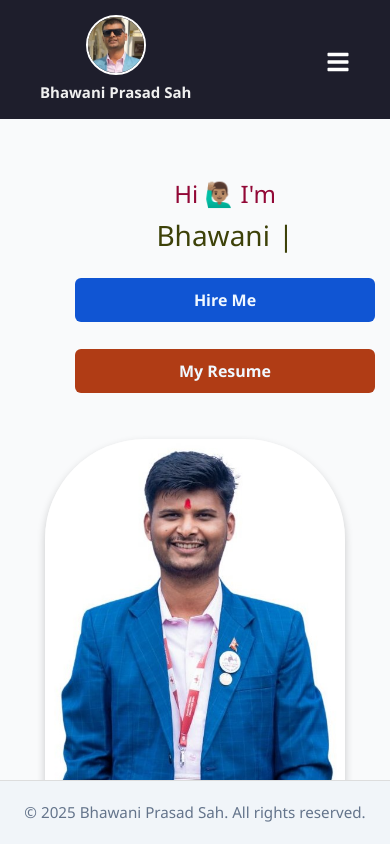
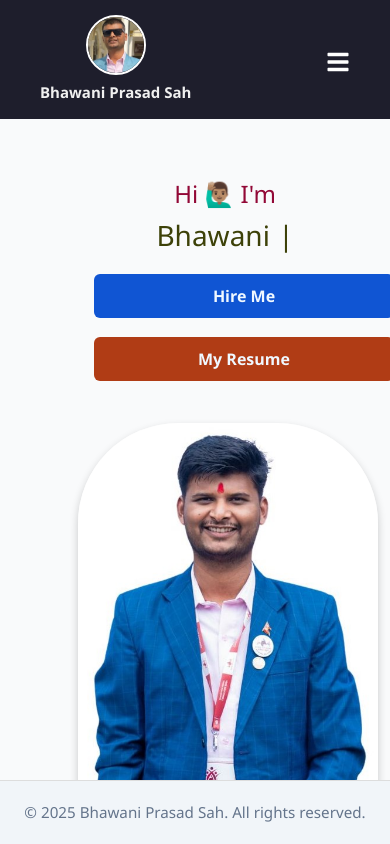
Before and after one commit to BS55Script/portfolio, a React (Create React App) app: page / in a window 390 px wide. Built offline with nearby package versions, Linux system fonts and the light colour scheme.

Commit message:
fix button

```diff
--- a/src/pages/Home/Home.css
+++ b/src/pages/Home/Home.css
@@ -197,7 +197,7 @@
   .about-img {
     width: 100%;
     max-width: 300px;
-    margin: 0 auto 20px auto;
+    margin-left: 10mm;
     display: flex;
     justify-content: center;
   }
@@ -231,6 +231,7 @@
   .home-buttons .btn-Cv {
     width: 100%;
     max-width: 300px;
-    margin: 6px 0; /* Vertical spacing only */
+    margin: 2px 20px;
+    margin-right:5px;
   }
 }
```
